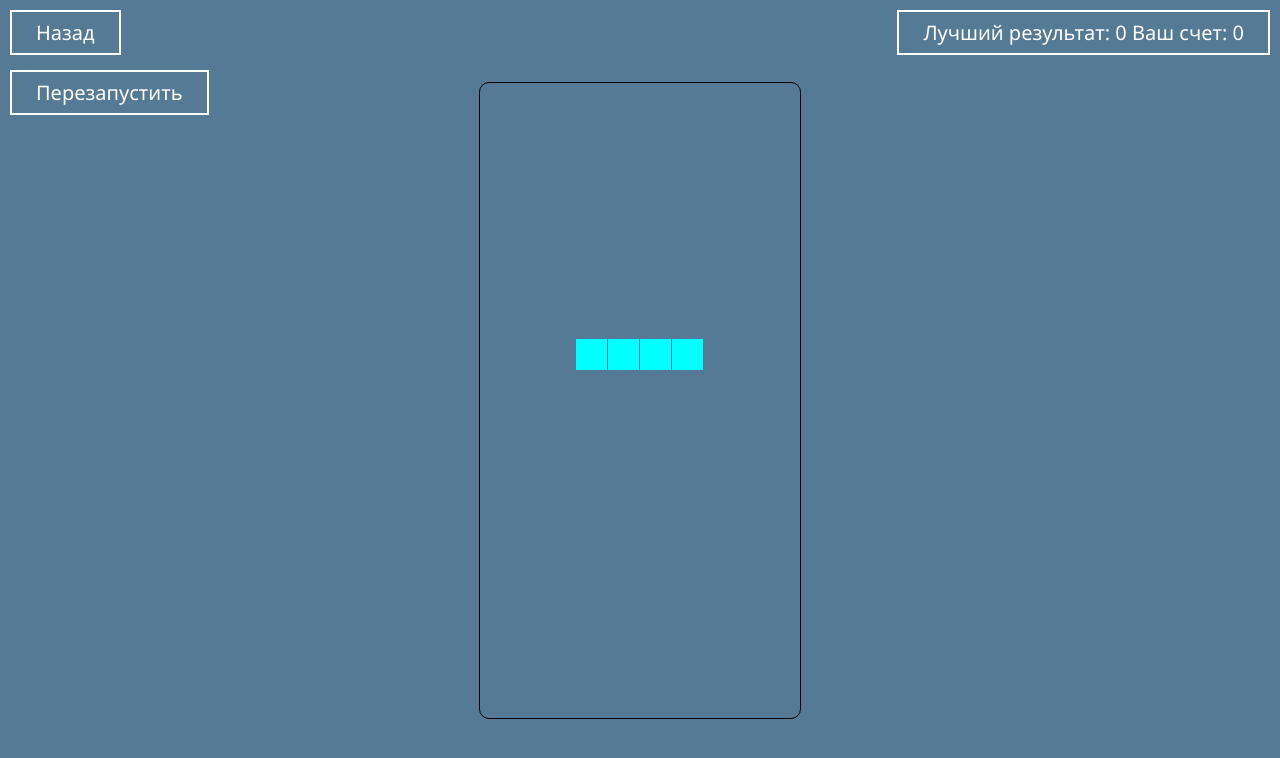
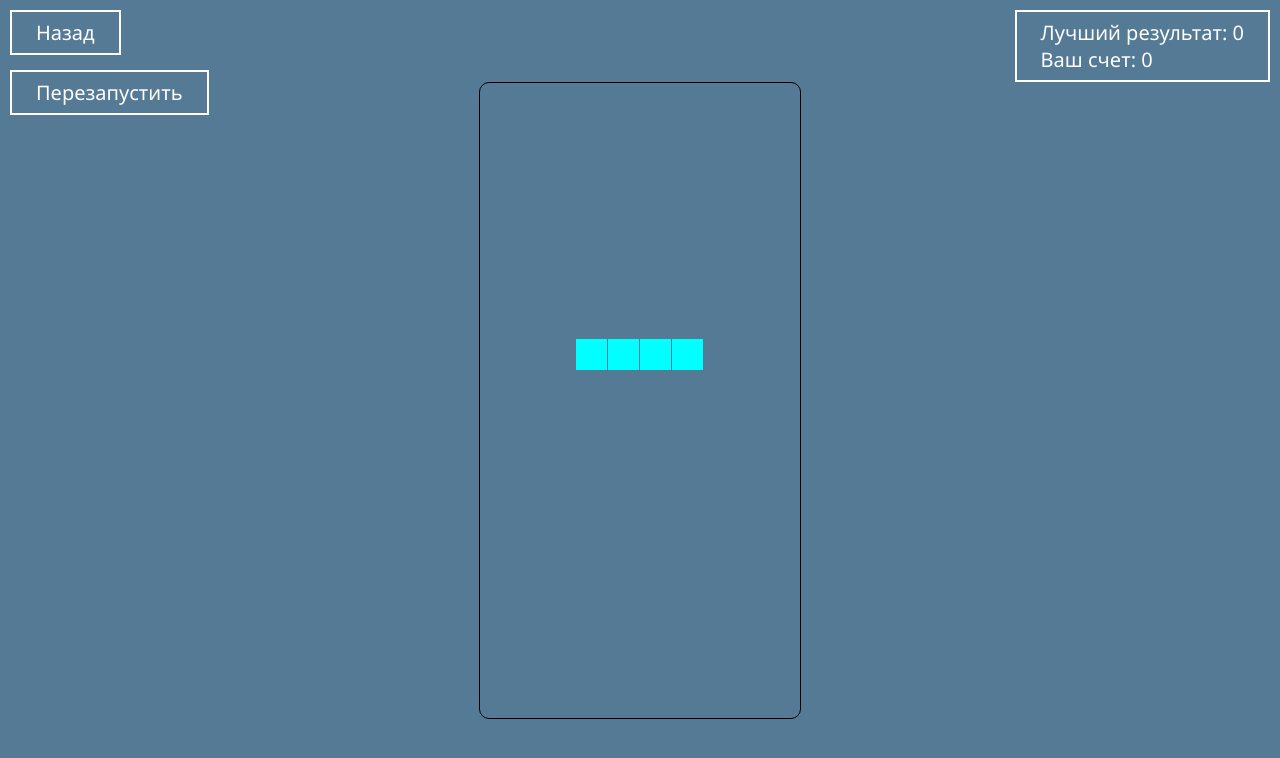
Before and after one commit to kirillsvc/kirillsvc.github.io, a plain HTML site: page tetris/index.html in a window 1280 px wide. Drawn offline with Linux system fonts and the light colour scheme.

Commit message:
fix newline

```diff
--- a/tetris/script.js
+++ b/tetris/script.js
@@ -73,7 +73,7 @@ let gameOver = false;
 let score = 0;
 let highScore = localStorage.getItem(localStorageName) ?? 0;
 
-const updateScore = _ => scoreField.innerHTML = `Лучший результат: ${highScore}\nВаш счет: ${score}`;
+const updateScore = _ => scoreField.innerHTML = `Лучший результат: ${highScore}<br>Ваш счет: ${score}`;
 updateScore();
 
 function getRandomInt(min, max) {
@@ -130,11 +130,11 @@ function validateMove(matrix, cellRow, cellCol) {
           || cellRow + row >= playfield.length
           // Залезает ли на другие фигуры
           || playfield[cellRow + row][cellCol + col])
-       ) return false
+       ) return false;
     }
   }
 
-  return true
+  return true;
 }
 
 function placeTetromino() {
@@ -158,7 +158,7 @@ function placeTetromino() {
       highScore = Math.max(score, highScore);
       localStorage.setItem(localStorageName, highScore);
       updateScore();
-    } else row--
+    } else row--;
   }
 
   tetromino = getNextTetromino();
--- a/tetris/styles.css
+++ b/tetris/styles.css
@@ -25,7 +25,7 @@ a,p {
     font-family: 'Segoe UI', Tahoma, Geneva, Verdana, sans-serif;
     font-weight: 300;
     color: #FFFFFF;
-    text-align: center;
+    text-align: left;
     transition: all 0.2s;
     font-size: 20px;
     user-select: none;
```
